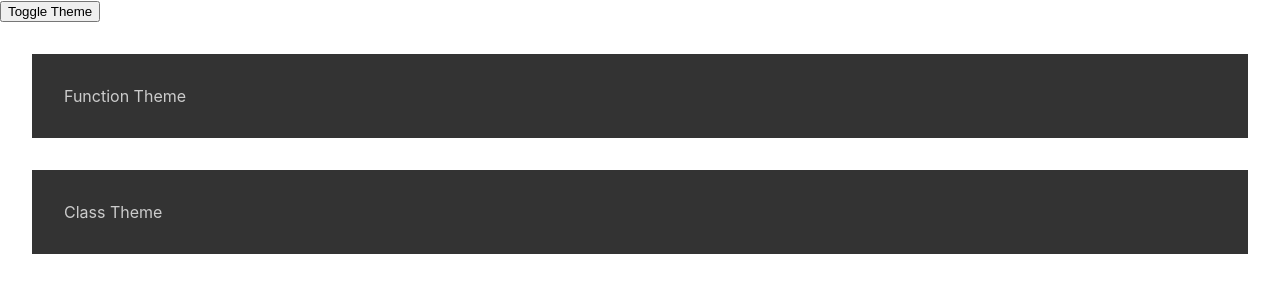
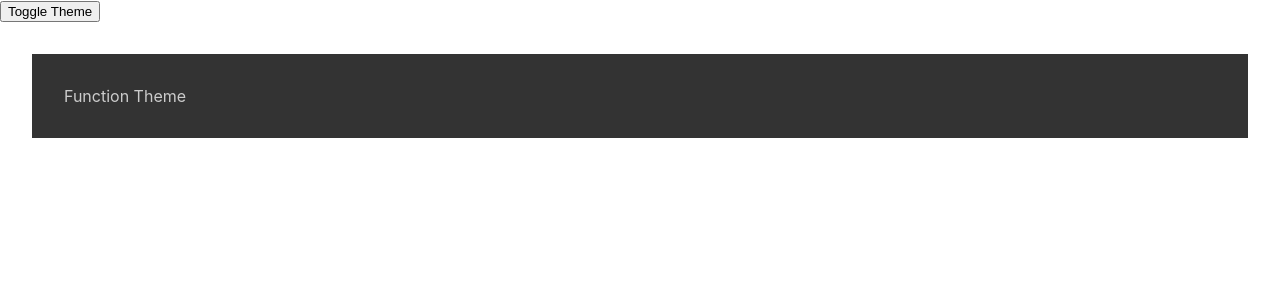
Before and after one commit to sasban9/react2023, a React (Create React App) app: page / in a window 1280 px wide. Shown: the top 300 px of the page. Built offline with nearby package versions, Linux system fonts and the light colour scheme.

Commit message:
useContext stays in single file

```diff
--- a/src/App.js
+++ b/src/App.js
@@ -1,7 +1,8 @@
 import "./App.css";
 import React, { useMemo, useState, useRef, useEffect } from "react";
-import ClassContextComponent from "./components/ClassContextComponent";
+// import ClassContextComponent from "./components/ClassContextComponent";
 import FunctionContextComponent from "./components/FunctionContextComponent";
+import { ThemeProvider } from "./ThemeContext";
 
 function AppOne() {
   const [number, setNumber] = useState(20);
@@ -61,22 +62,16 @@ function AppTwo() {
   );
 }
 
-export const ThemeContext = React.createContext()
+// export const ThemeContext = React.createContext()
 
 export default function App() {
-  const [darkTheme, setDarkTheme] = useState(true);
-
-  function toggleTheme() {
-    setDarkTheme(prevDarkTheme => !prevDarkTheme)
-  }
 
   return (
     <>
-      <ThemeContext.Provider value={darkTheme}>
-        <button onClick={toggleTheme}>Toggle Theme</button>
+      <ThemeProvider>
         <FunctionContextComponent />
-        <ClassContextComponent />
-      </ThemeContext.Provider>
+        {/* <ClassContextComponent /> */}
+      </ThemeProvider>
     </>
   )
 }
--- /dev/null
+++ b/src/ThemeContext.js
@@ -0,0 +1,29 @@
+import React, { useContext, useState } from "react";
+// import { ThemeContext } from "./App";
+
+const ThemeContext = React.createContext();
+const ThemeUpdateContext = React.createContext();
+
+export function useTheme() {
+    return useContext(ThemeContext)
+}
+
+export function useThemeUpdate() {
+    return useContext(ThemeUpdateContext)
+}
+
+export function ThemeProvider({ children }) {
+  const [darkTheme, setDarkTheme] = useState(true);
+
+  function toggleTheme() {
+    setDarkTheme((prevDarkTheme) => !prevDarkTheme);
+  }
+
+  return (
+    <ThemeContext.Provider value={darkTheme}>
+      <ThemeUpdateContext.Provider value={toggleTheme}>
+        {children}
+      </ThemeUpdateContext.Provider>
+    </ThemeContext.Provider>
+  );
+}
--- a/src/components/ClassContextComponent.js
+++ b/src/components/ClassContextComponent.js
@@ -1,5 +1,6 @@
 import { Component } from "react";
-import { ThemeContext } from "../App";
+// import { ThemeContext } from "../App";
+import {useTheme, useThemeUpdate} from "../ThemeContext";
 
 export default class ClassContextComponent extends Component {
     themeStyles(dark) {
@@ -13,11 +14,11 @@ export default class ClassContextComponent extends Component {
 
     render() {
         return (
-            <ThemeContext.Consumer>
+            <>
                 {darkTheme => {
                     return <div style={this.themeStyles(darkTheme)}>Class Theme</div>
                 }}
-            </ThemeContext.Consumer>
+            </>
         )
     }
 }
--- a/src/components/FunctionContextComponent.js
+++ b/src/components/FunctionContextComponent.js
@@ -1,16 +1,22 @@
-import { useContext } from "react";
-import { ThemeContext } from "../App";
+// import { useContext } from "react";
+// import { ThemeContext } from "../App";
+import { useTheme, useThemeUpdate } from "../ThemeContext";
 
 export default function FunctionContextComponent() {
-    const dark = useContext(ThemeContext)
-    const themeStyles = {
-            backgroundColor: dark ? "#333" : "#ccc",
-            color: dark ? "#ccc" : "#333",
-            padding: '2rem',
-            margin: '2rem'
-        }
+  const dark = useTheme();
+  const toggleTheme = useThemeUpdate();
 
-    return (
-        <div style={themeStyles}>Function Theme</div>
-    )
+  const themeStyles = {
+    backgroundColor: dark ? "#333" : "#ccc",
+    color: dark ? "#ccc" : "#333",
+    padding: "2rem",
+    margin: "2rem",
+  };
+
+  return (
+    <>
+      <button onClick={toggleTheme}>Toggle Theme</button>
+      <div style={themeStyles}>Function Theme</div>
+    </>
+  );
 }
```
